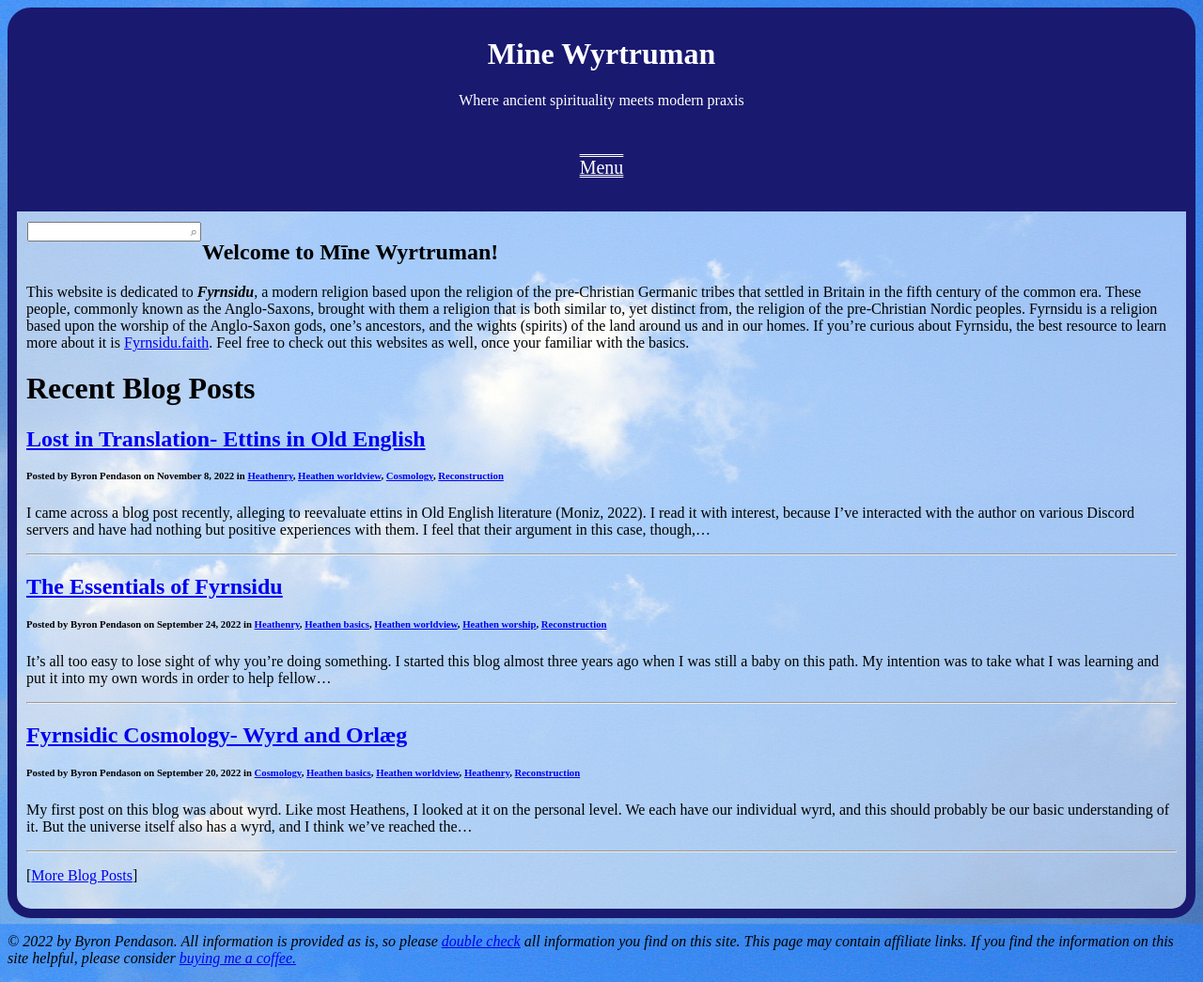
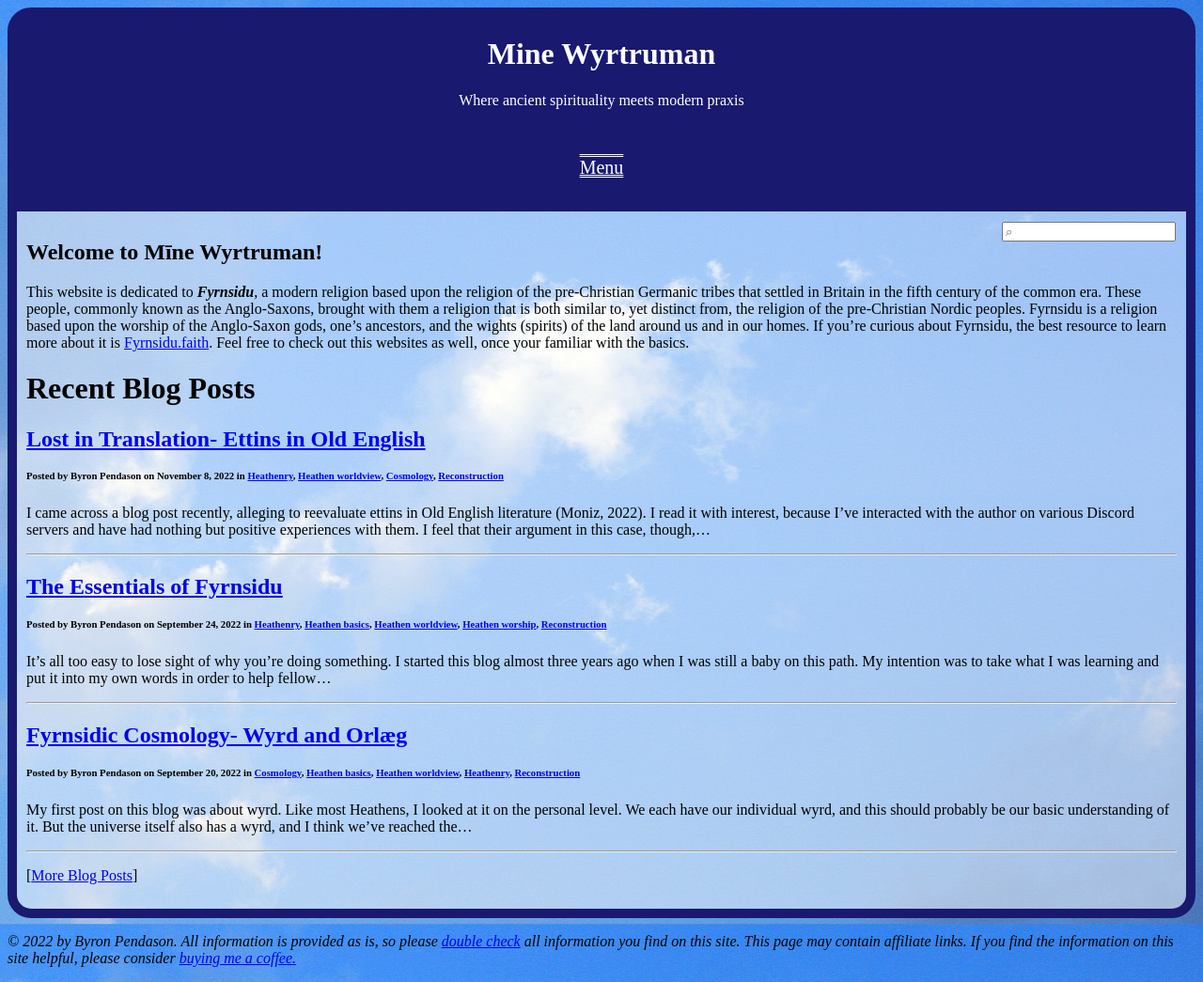
Before and after one commit to byronpendason/byronpendason.github.io, a Jekyll site: the page built from index.md, in a window 1280 px wide. Shown: the whole page at 94% size. Built offline with Jekyll 4.4.1, drawn with Linux system fonts in a browser that asks for light colours; our own code applies the rules of GitHub Pages for plain Markdown files; comment, search, counter and statistics services are not loaded.

Commit message:
update style.css

```diff
--- a/css/style.css
+++ b/css/style.css
@@ -60,9 +60,9 @@ nav a {
   display: block;
 }
 #search-input {
-  float: left;
+  float: right;
   max-width: 33%;
-  text-align: right;
+  text-align: left;
   margin: 1px;
 }
 #content {
```
